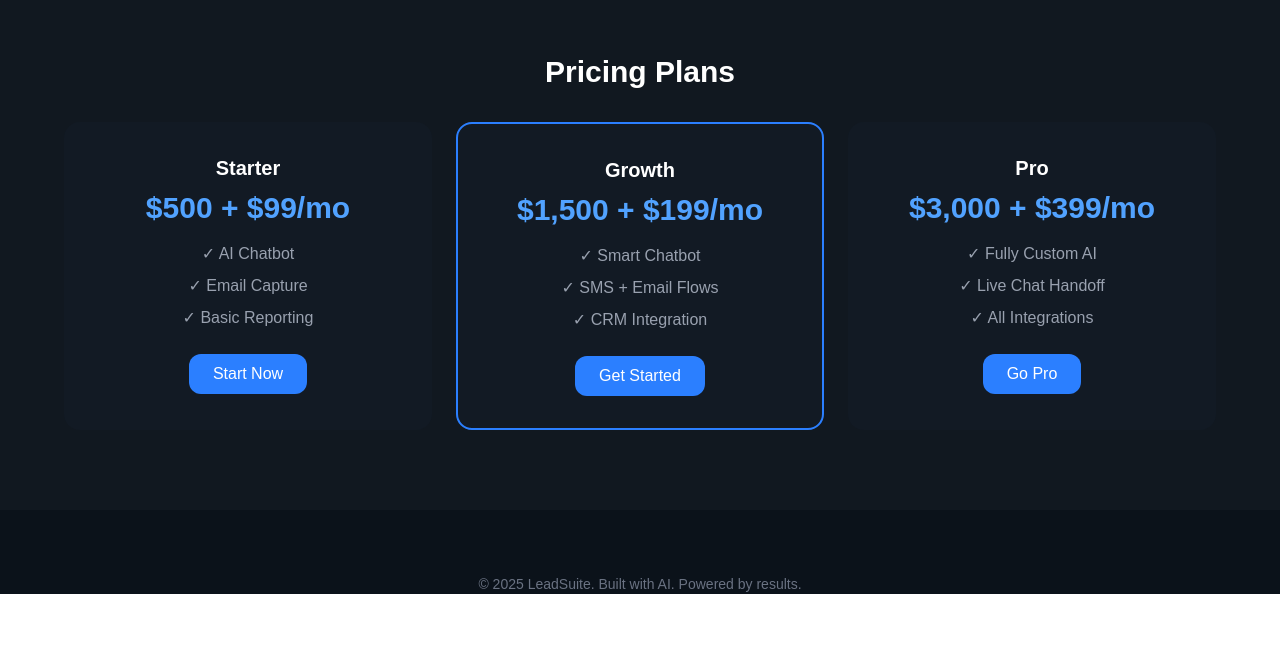
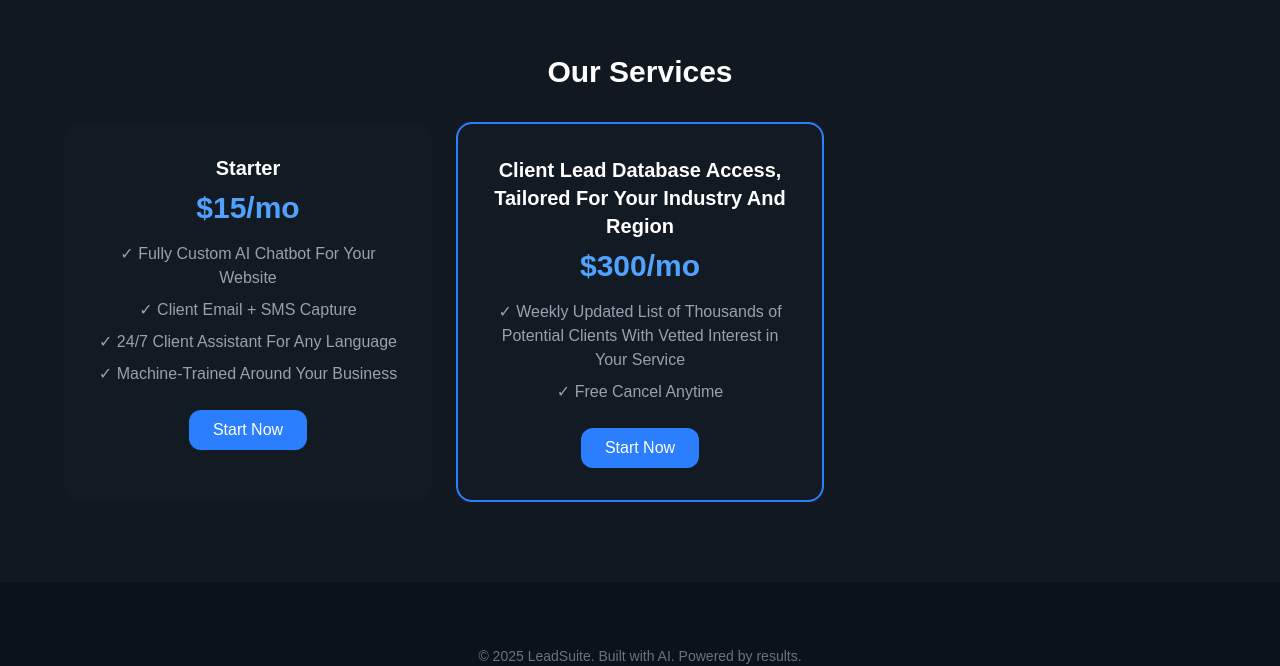
Before and after one commit to LeadSuite/leadsuite, a Next.js app: page / in a window 1280 px wide. Shown: the part 642-1308 px from the top of the page. Before the commit the page ends 1236 px from the top, so only its background shows below. Built offline with nearby package versions, Linux system fonts and the light colour scheme.

Commit message:
Edited Pricing

```diff
--- a/app/page.tsx
+++ b/app/page.tsx
@@ -49,7 +49,7 @@ export default function LeadSuiteLanding() {
           <p className="text-gray-400">Our advanced scraping methods of major databases provide you with lead lists that continuously update, providing increasing value to your client acquisition process.</p>
         </div>
         <div className="bg-[#121A24] p-6 rounded-2xl shadow-md" data-aos="fade-up" data-aos-delay="100">
-          <h3 className="text-2xl font-semibold mb-2 text-white">Smart Chatbot Integration</h3>
+          <h3 className="text-2xl font-semibold mb-2 text-white">Smart Chatbot Website Integration</h3>
           <p className="text-gray-400">Intelligent, 24/7 client assistants trained on your business.</p>
         </div>
         <div className="bg-[#121A24] p-6 rounded-2xl shadow-md" data-aos="fade-up" data-aos-delay="200">
@@ -62,37 +62,27 @@ export default function LeadSuiteLanding() {
 
       {/* Pricing */}
       <section className="bg-[#111820] py-20 text-center" data-aos="fade-up">
-        <h2 className="text-3xl font-bold mb-8">Pricing Plans</h2>
+        <h2 className="text-3xl font-bold mb-8">Our Services</h2>
         <div className="grid md:grid-cols-3 gap-6 max-w-6xl mx-auto">
           <div className="bg-[#121A24] p-8 rounded-2xl">
             <h3 className="text-xl font-semibold mb-2">Starter</h3>
-            <p className="text-3xl font-bold text-blue-400 mb-4">$500 + $99/mo</p>
+            <p className="text-3xl font-bold text-blue-400 mb-4">$15/mo</p>
             <ul className="text-gray-400 space-y-2 mb-6">
-              <li>✓ AI Chatbot</li>
-              <li>✓ Email Capture</li>
-              <li>✓ Basic Reporting</li>
+              <li>✓ Fully Custom AI Chatbot For Your Website</li>
+              <li>✓ Client Email + SMS Capture</li>
+              <li>✓ 24/7 Client Assistant For Any Language</li>
+              <li>✓ Machine-Trained Around Your Business</li>
             </ul>
             <button className="bg-blue-500 hover:bg-blue-600 transition px-6 py-2 rounded-xl text-white">Start Now</button>
           </div>
           <div className="bg-[#121A24] p-8 rounded-2xl border-2 border-blue-500">
-            <h3 className="text-xl font-semibold mb-2">Growth</h3>
-            <p className="text-3xl font-bold text-blue-400 mb-4">$1,500 + $199/mo</p>
+            <h3 className="text-xl font-semibold mb-2">Client Lead Database Access, Tailored For Your Industry And Region</h3>
+            <p className="text-3xl font-bold text-blue-400 mb-4">$300/mo</p>
             <ul className="text-gray-400 space-y-2 mb-6">
-              <li>✓ Smart Chatbot</li>
-              <li>✓ SMS + Email Flows</li>
-              <li>✓ CRM Integration</li>
+              <li>✓ Weekly Updated List of Thousands of Potential Clients With Vetted Interest in Your Service </li>
+              <li>✓ Free Cancel Anytime</li>
             </ul>
-            <button className="bg-blue-500 hover:bg-blue-600 transition px-6 py-2 rounded-xl text-white">Get Started</button>
-          </div>
-          <div className="bg-[#121A24] p-8 rounded-2xl">
-            <h3 className="text-xl font-semibold mb-2">Pro</h3>
-            <p className="text-3xl font-bold text-blue-400 mb-4">$3,000 + $399/mo</p>
-            <ul className="text-gray-400 space-y-2 mb-6">
-              <li>✓ Fully Custom AI</li>
-              <li>✓ Live Chat Handoff</li>
-              <li>✓ All Integrations</li>
-            </ul>
-            <button className="bg-blue-500 hover:bg-blue-600 transition px-6 py-2 rounded-xl text-white">Go Pro</button>
+            <button className="bg-blue-500 hover:bg-blue-600 transition px-6 py-2 rounded-xl text-white">Start Now</button>
           </div>
         </div>
       </section>
```
